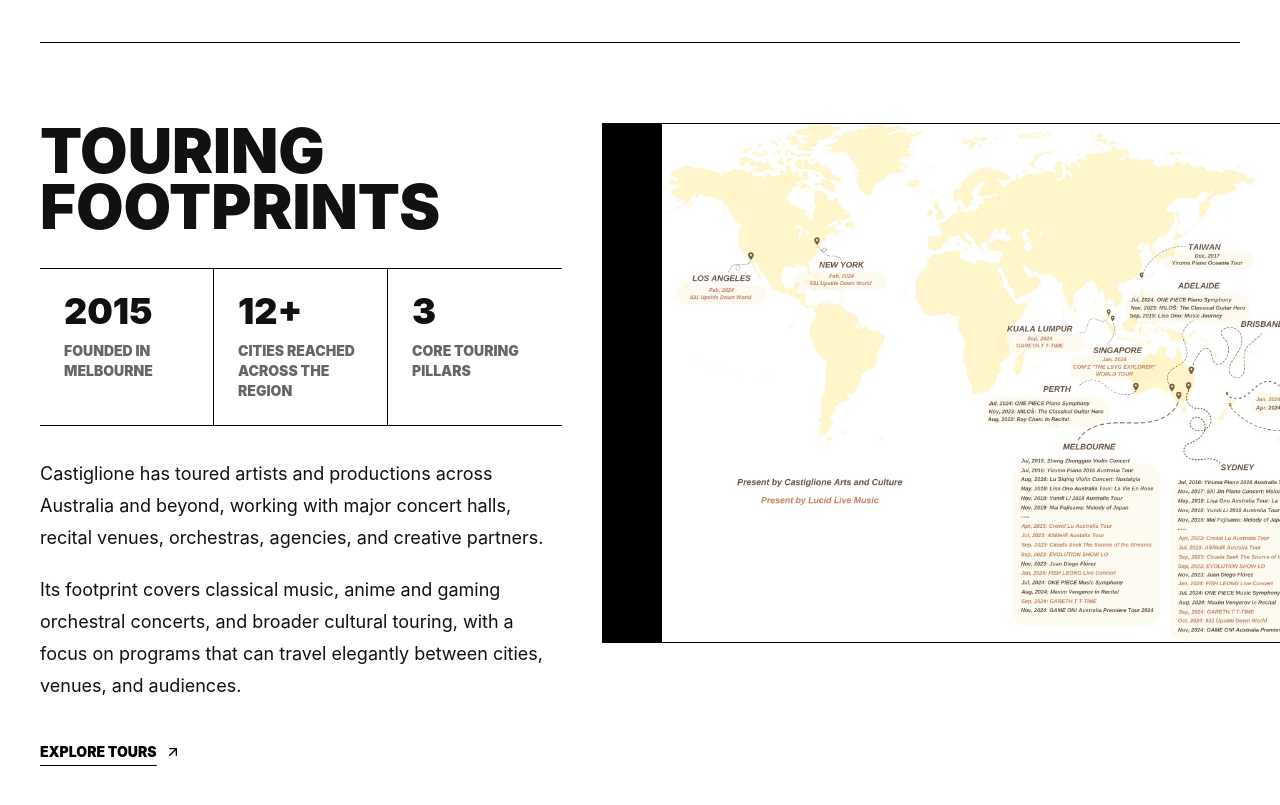
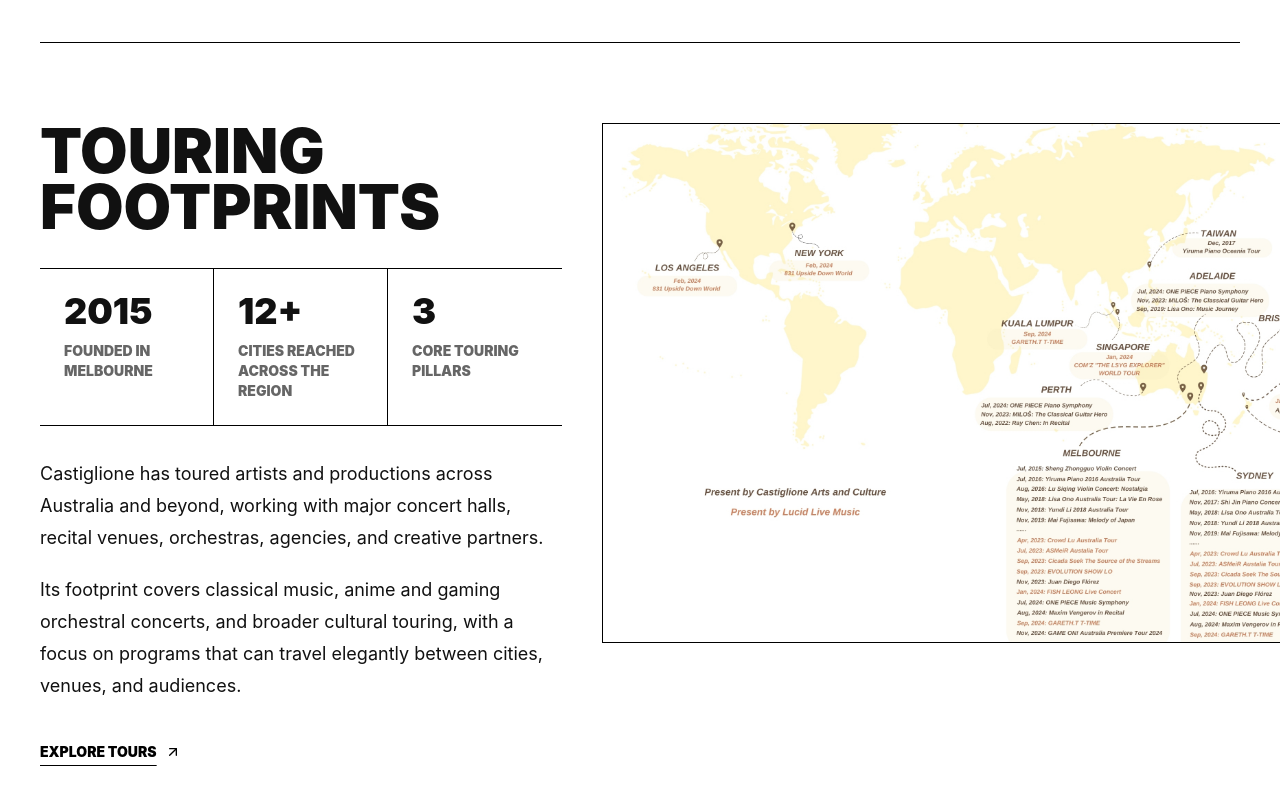
Before and after one commit to helenyucac/castiglione-arts-music-website, a Next.js app: page /about in a window 1280 px wide. Shown: the part 960-1765 px from the top of the page. Built offline with nearby package versions, Linux system fonts and the light colour scheme.

Commit message:
Refine about map and event card media

```diff
--- a/app/about/page.tsx
+++ b/app/about/page.tsx
@@ -125,13 +125,13 @@ export default function AboutPage() {
                   />
                 </Link>
               </div>
-              <div className="about-section-media bg-[#fdf9ee]">
+              <div className="about-section-media about-section-media-map">
                 <Image
                   src="/media/our-touring-footprints.jpg"
                   alt="Castiglione touring footprints map"
                   fill
                   sizes="(min-width: 1280px) 50vw, 100vw"
-                  className="object-contain"
+                  className="scale-110 object-contain"
                 />
               </div>
             </section>
--- a/app/site.css
+++ b/app/site.css
@@ -41,7 +41,7 @@ main {
 }
 
 .tour-card-media {
-  aspect-ratio: 4 / 3;
+  aspect-ratio: 1 / 1;
 }
 
 .tour-card-info {
@@ -76,6 +76,10 @@ main {
   overflow: hidden;
   border: 1px solid #000000;
   background: #000000;
+}
+
+.about-section-media-map {
+  background: #ffffff;
 }
 
 @media (min-width: 640px) {
```
